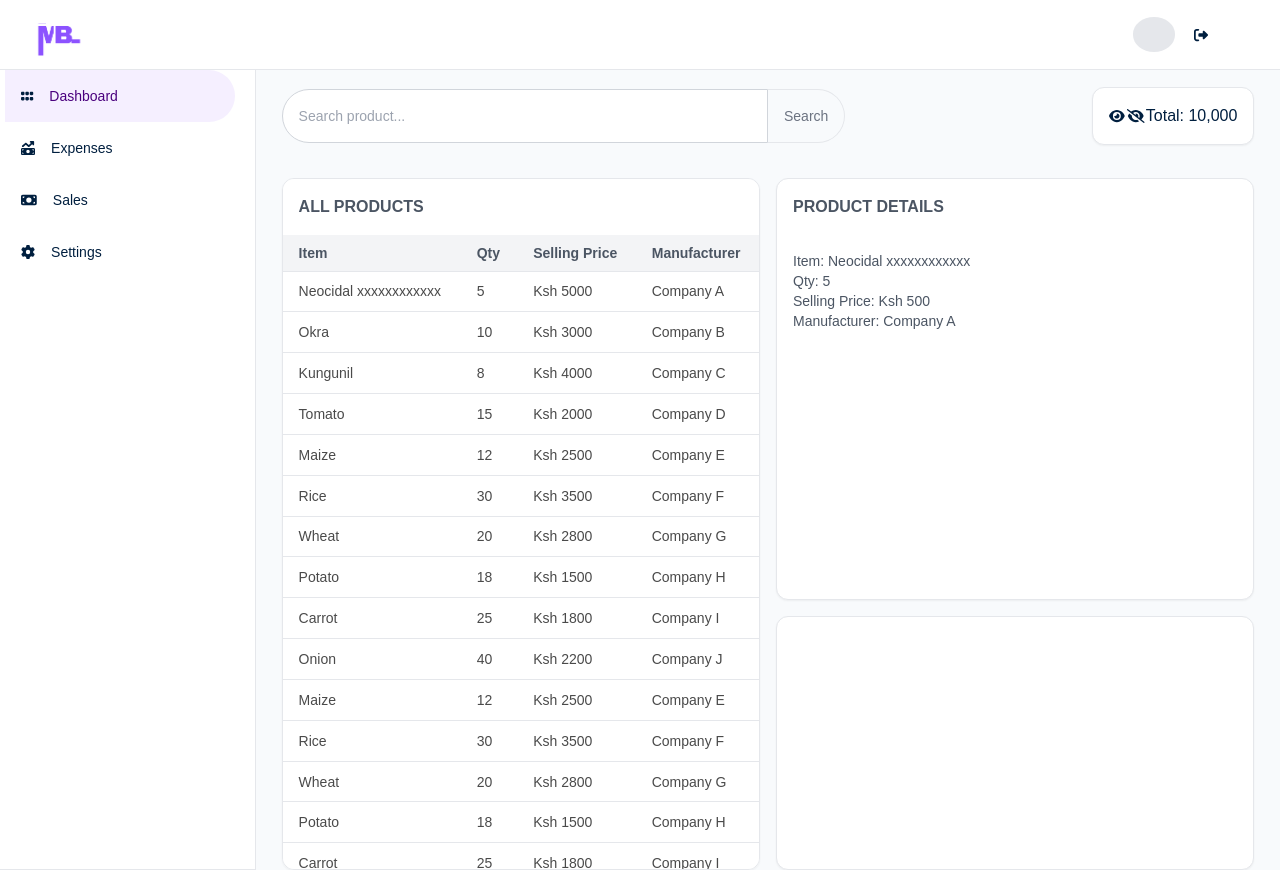
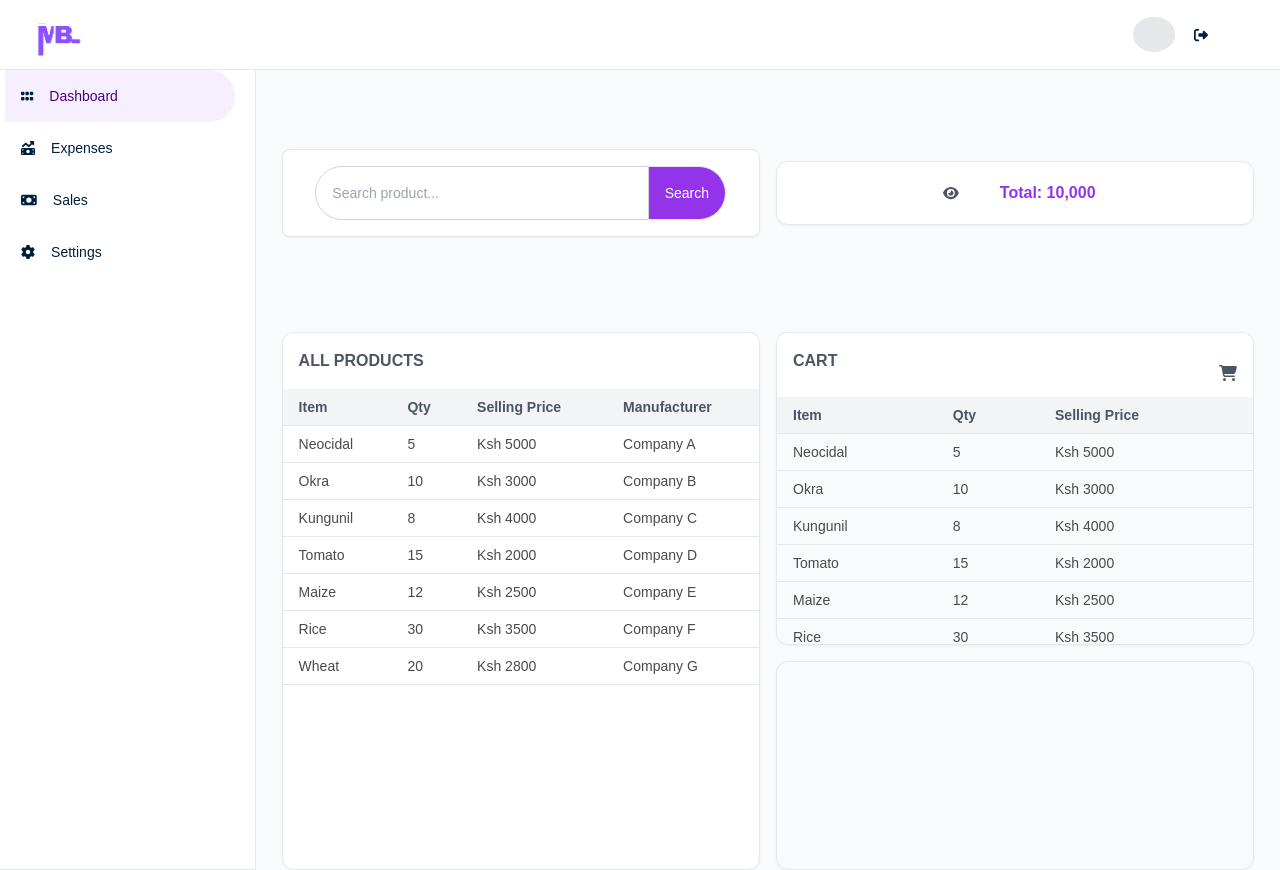
Before and after one commit to CHIGODI/BusinessManager, a Next.js app in the folder mybiz-frontend/: page /dashboard/sale in a window 1280 px wide. Built offline with nearby package versions, Linux system fonts and the light colour scheme.

Commit message:
Add icons and placeholder items to clerck dashboard components- ongoing

```diff
--- a/mybiz-frontend/app/dashboard/sale/page.js
+++ b/mybiz-frontend/app/dashboard/sale/page.js
@@ -5,27 +5,20 @@ import Link from 'next/link';
 import NavBar from '../../components/navbar';
 import SideNav from '../../components/sidenav';
 import { FontAwesomeIcon } from '@fortawesome/react-fontawesome';
-import { faEyeSlash, faEye } from '@fortawesome/free-solid-svg-icons';
+import { faEyeSlash, faEye, faCartShopping } from '@fortawesome/free-solid-svg-icons';
 
 export default function SalePage() {
+    const [viewTotal, setViewTotal] = useState(true);
+    const [hide, setHide] = useState(false);
 
     const data = [
-        { item: 'Neocidal xxxxxxxxxxxx', qty: 5, sellingPrice: 'Ksh 5000', manufacturer: 'Company A' },
+        { item: 'Neocidal', qty: 5, sellingPrice: 'Ksh 5000', manufacturer: 'Company A' },
         { item: 'Okra', qty: 10, sellingPrice: 'Ksh 3000', manufacturer: 'Company B' },
         { item: 'Kungunil', qty: 8, sellingPrice: 'Ksh 4000', manufacturer: 'Company C' },
         { item: 'Tomato', qty: 15, sellingPrice: 'Ksh 2000', manufacturer: 'Company D' },
         { item: 'Maize', qty: 12, sellingPrice: 'Ksh 2500', manufacturer: 'Company E' },
         { item: 'Rice', qty: 30, sellingPrice: 'Ksh 3500', manufacturer: 'Company F' },
         { item: 'Wheat', qty: 20, sellingPrice: 'Ksh 2800', manufacturer: 'Company G' },
-        { item: 'Potato', qty: 18, sellingPrice: 'Ksh 1500', manufacturer: 'Company H' },
-        { item: 'Carrot', qty: 25, sellingPrice: 'Ksh 1800', manufacturer: 'Company I' },
-        { item: 'Onion', qty: 40, sellingPrice: 'Ksh 2200', manufacturer: 'Company J' },
-        { item: 'Maize', qty: 12, sellingPrice: 'Ksh 2500', manufacturer: 'Company E' },
-        { item: 'Rice', qty: 30, sellingPrice: 'Ksh 3500', manufacturer: 'Company F' },
-        { item: 'Wheat', qty: 20, sellingPrice: 'Ksh 2800', manufacturer: 'Company G' },
-        { item: 'Potato', qty: 18, sellingPrice: 'Ksh 1500', manufacturer: 'Company H' },
-        { item: 'Carrot', qty: 25, sellingPrice: 'Ksh 1800', manufacturer: 'Company I' },
-        { item: 'Onion', qty: 40, sellingPrice: 'Ksh 2200', manufacturer: 'Company J' },
     ];
 
     return (
@@ -34,22 +27,80 @@ export default function SalePage() {
             <div className="flex flex-row w-full h-screen">
                 <SideNav />
                 <div className="w-[80%] pl-[2%] pr-[2%] h-full grid grid-cols-2 gap-4 bg-[#F8FAFC]">
-                    <div className="col-span-2 flex items-center  h-auto">
+                    <div className="col-span-2 flex items-center h-auto gap-4">
+                        <div className='bg-white
+                                        shadow-sm rounded-lg
+                                        border w-1/2 flex
+                                        items-center
+                                        justify-center
+                                        '
+                        >
                             <input
                                 type="text"
                                 placeholder="Search product..."
-                            className="text-sm w-[50%] p-4 border border-gray-300 rounded-tl-full rounded-bl-full mt-4 mb-4 outline-none focus:border-purple-500"
+                                className="text-sm w-[70%]
+                                            p-4 border border-gray-300
+                                            rounded-tl-full rounded-bl-full
+                                            mt-4 mb-4 outline-none
+                                            focus:border-purple-500
+                                            "
                             />
-                        <button className='text-sm text-gray-500 border-t border-b border-r p-4 rounded-tr-full rounded-br-full hover:bg-opacity-90'>Search</button>
-                        <div className='ml-auto p-4 w-1/6 border rounded-xl shadow-sm flex flex-row justify-between items-center text-[#001F3F] bg-white'>
-                            <FontAwesomeIcon icon={faEye} className='text-sm' />
-                            <FontAwesomeIcon className='text-sm'  icon={faEyeSlash} />
-                            <h2>Total: 10,000</h2>
+                            <button className='text-sm
+                                               text-white
+                                               border-t border-b
+                                               border-r p-4 rounded-tr-full
+                                               rounded-br-full
+                                               hover:bg-opacity-90
+                                               h-full
+                                               bg-purple-600
+                                               '
+                            >
+                                Search
+                            </button>
+                        </div>
+                        <div className='ml-auto p-4 w-1/2
+                                        border rounded-xl shadow-sm
+                                        flex flex-row justify-center
+                                        items-center text-[#001F3F]
+                                        bg-white'
+                        >
+                            <FontAwesomeIcon icon={faEye} aria-hidden="true"
+                                className={`text-sm ${viewTotal ? 'block' : 'invisible'}
+                                            cursor-pointer
+                                            p-2 rounded-lg
+                                            hover:bg-gray-200
+                                            text-gray-600
+                                        `}
+                                onClick={() => setViewTotal(!viewTotal)}
+                            />
+                            <FontAwesomeIcon icon={faEyeSlash} aria-hidden="true"
+                                className={`text-sm ${viewTotal ? 'invisible' : 'block'}
+                                            cursor-pointer
+                                            p-2 rounded-lg
+                                            hover:bg-gray-200
+                                            text-gray-600
+                                        `}
+                                onClick={() => setViewTotal(!viewTotal)}
+                            />
+                            <h2 className={`${viewTotal ? '' : 'filter blur-sm'}
+                                            text-purple-600 font-bold`}
+                            >
+                                Total: 10,000
+                            </h2>
                         </div>
                     </div>
-                    <div className="rounded-xl border h-full shadow-sm overflow-y-scroll scrollbar-thin scrollbar-thumb-rounded-full scrollbar-track-rounded scrollbar-thumb-gray-500 scrollbar-track-gray-300 bg-white">
+                    <div className="rounded-xl border h-full
+                                    shadow-sm overflow-y-scroll scrollbar-thin
+                                    scrollbar-thumb-rounded-full
+                                    scrollbar-track-rounded
+                                    scrollbar-thumb-gray-500
+                                    scrollbar-track-gray-300
+                                    bg-white"
+                    >
+                        <Link href='/products' className='hover:underline hover:text-[#01F3F]'>
                             <h2 className='top-0 z-10 p-4 text-gray-600 font-bold bg-white'>ALL PRODUCTS</h2>
-                        <table className='w-full h-full'>
+                        </Link>
+                        <table className='w-full'>
                             <thead className="sticky top-0 bg-gray-100 z-10">
                                 <tr>
                                     <th className="border-b px-4 py-2 text-left text-sm text-gray-600">Item</th>
@@ -70,18 +121,34 @@ export default function SalePage() {
                             </tbody>
                         </table>
                     </div>
-                    <div className='grid grid-cols-subgrid col-span-1 gap-4'>
-                        <div className='border rounded-xl shadow-sm bg-white'>
-                            <h2 className='p-4 text-gray-600 font-bold'>PRODUCT DETAILS</h2>
-                            <div className='p-4'>
-                                <h3 className='text-sm text-gray-600'>Item: Neocidal xxxxxxxxxxxx</h3>
-                                <h3 className='text-sm text-gray-600'>Qty: 5</h3>
-                                <h3 className='text-sm text-gray-600'>Selling Price: Ksh 500
-                                </h3>
-                                <h3 className='text-sm text-gray-600'>Manufacturer: Company A</h3>
+
+                    <div className='flex flex-col gap-4 h-full'>
+                        <div className='h-[60%] border rounded-xl shadow-sm overflow-y-scroll'>
+                            <h2 className='p-4 text-gray-600 font-bold bg-white flex justify-between'>
+                                CART
+                                <FontAwesomeIcon className='text-base mt-4 text-gray-600' icon={faCartShopping} />
+                            </h2>
+                            <table className='w-full'>
+                                <thead className="sticky top-0 bg-gray-100 z-10">
+                                    <tr>
+                                        <th className="border-b px-4 py-2 text-left text-sm text-gray-600">Item</th>
+                                        <th className="border-b px-4 py-2 text-left text-sm text-gray-600">Qty</th>
+                                        <th className="border-b px-4 py-2 text-left text-sm text-gray-600">Selling Price</th>
+                                    </tr>
+                                </thead>
+                                <tbody>
+                                    {data.map((row, index) => (
+                                        <tr key={index} className="hover:bg-gray-50 h-[2%]">
+                                            <td className="border-b px-4 py-2 text-sm text-[#4A4A4A]">{row.item}</td>
+                                            <td className="border-b px-4 py-2 text-sm text-[#4A4A4A]">{row.qty}</td>
+                                            <td className="border-b px-4 py-2 text-sm text-[#4A4A4A]">{row.sellingPrice}</td>
+                                        </tr>
+                                    ))}
+                                </tbody>
+                            </table>
                     </div>
+                    <div className='border rounded-xl shadow-sm overflow-y-scroll h-[40%]'>
                     </div>
-                        <div className='border rounded-xl shadow-sm bg-white'></div>
                     </div>
                 </div>
             </div>
```
Lines whose indentation alone changed are shown as unchanged.
